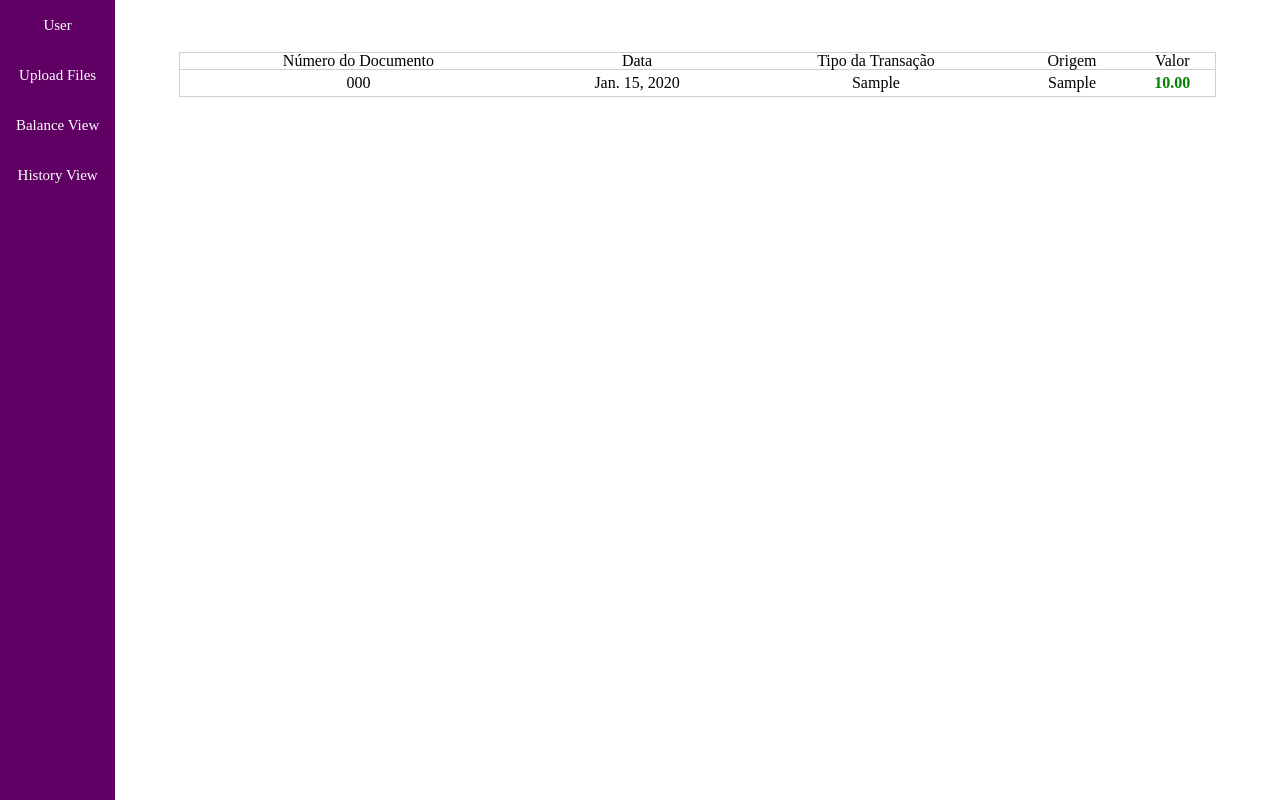
After one commit to Titowisk/budget_app, a Django app: page /budget_viewer/transactions in a window 1280 px wide. The commit adds this page. Run offline with Django 3.2, Linux system fonts and the light colour scheme; tables that the repository leaves empty hold one stand-in row (values such as "Sample post").

Commit message:
Added TransactionsView, it's template, static files, urls...

```diff
--- a/budget_app/urls.py
+++ b/budget_app/urls.py
@@ -19,6 +19,6 @@ from django.urls import path, include
 urlpatterns = [
     path('bank_statements_reader/', include('bank_statements_reader.urls')),
     path('', include('core.urls')),
-    path('', include('budget_viewer.urls')),
+    path('budget_viewer/', include('budget_viewer.urls')),
     path('admin/', admin.site.urls),
 ]
--- /dev/null
+++ b/budget_viewer/static/budget_viewer/css/transactions.css
@@ -0,0 +1,32 @@
+table.budget {
+    border: 1px solid #000;
+    margin-top: 5%;
+    width: 100%;
+}
+
+.budget__body {
+    background-color: #ffffff;
+}
+
+.budget__row {
+    border: solid 1px #d1d1cd;
+}
+
+.budget__cell {
+    vertical-align: center;
+    text-align: center;
+    padding: 5px 0 5px 0;
+
+}
+
+.budget__amount {
+    font-weight: 600;
+}
+
+.budget__amount--expense {
+    color: red;
+}
+
+.budget__amount--income {
+    color: green;
+}
--- /dev/null
+++ b/budget_viewer/templates/budget_viewer/transactions.html
@@ -0,0 +1,71 @@
+{% extends 'core/base.html' %}
+{% load static %}
+
+{% block title %}Transactions{% endblock title %}
+
+
+{% block custom_stylesheet %}
+<link rel="stylesheet" href="{% static 'budget_viewer/css/transactions.css' %}">
+{% endblock custom_stylesheet %}
+
+
+{% block content %}
+<!-- forms
+- choose from view expenses or view incomes or view all
+- choose month -->
+
+<!-- show transactions objects accordingly to the choosen options -->
+<table class="budget">
+    <thead class="budget__header">
+        <tr class="budget__row">
+            <!-- 5 Elementos -->
+            <th>
+                Número do Documento
+            </th>
+            <th>
+                Data
+            </th>
+            <th>
+                Tipo da Transação
+            </th>
+            <th>
+                Origem
+            </th>
+            <th>
+                Valor
+            </th>
+        </tr>
+    </thead>
+    <tbody class="budget__body">
+
+        {% for transaction in transactions_list  %}
+        <tr class="budget__row">
+            <td class="budget__cell budget__statement_number">
+                {{transaction.statement_number}}
+            </td>
+            <td class="budget__cell budget__date">
+                {{transaction.date}}
+            </td>
+            <td class="budget__cell budget__flow_method">
+                {{transaction.flow_method}}
+            </td>
+            <td class="budget__cell budget__origin">
+                {{transaction.origin}}
+            </td>
+            <td class="budget__cell budget__amount
+            {% if transaction.amount >= 0 %}
+            budget__amount--income
+            {% else %}
+            budget__amount--expense
+            {% endif %}
+                ">
+                {{transaction.amount}}
+            </td>
+        </tr>
+        {% endfor %}
+
+
+    </tbody>
+</table>
+
+{% endblock content %}
--- a/budget_viewer/urls.py
+++ b/budget_viewer/urls.py
@@ -3,5 +3,5 @@ from django.urls import path
 from . import views
 
 urlpatterns = [
-    path('ROUTE/', VIEW.as_view(), name=''),
+    path('transactions', views.TransactionsView.as_view(), name='transactions'),
 ]
--- a/budget_viewer/views.py
+++ b/budget_viewer/views.py
@@ -1,3 +1,15 @@
 from django.shortcuts import render
+from django.views.generic import ListView
+
+from bank_statements_reader.models import Transaction
 
 # Create your views here.
+
+# budget_viewer/transactions.html
+# - show all incomes/expenses by month;
+# - allow in-place adding/editing category
+
+class TransactionsView(ListView):
+    model = Transaction
+    template_name = "budget_viewer/transactions.html"
+    context_object_name = "transactions_list"
--- a/core/static/core/css/core.css
+++ b/core/static/core/css/core.css
@@ -9,6 +9,7 @@
 body {
     display: flex;
     height: 100%;
+    overflow: hidden;
 }
 
 a {
@@ -48,8 +49,10 @@ a {
     display: flex;
     flex-direction: column;
     height: 100vh;
+    max-height: 100vh;
     width: 90%;
     /* background-color: #82b0d4; */
     margin-right: 5%;
     margin-left: 5%;
+    overflow-y: scroll;
 }
--- a/core/templates/core/base.html
+++ b/core/templates/core/base.html
@@ -26,7 +26,7 @@
                 <a href="http://">Balance View</a>
             </li>
             <li class="menu__item">
-                <a href="http://">History View</a>
+                <a href="{% url 'transactions' %}">History View</a>
             </li>
         </ul>
     </nav>
```
